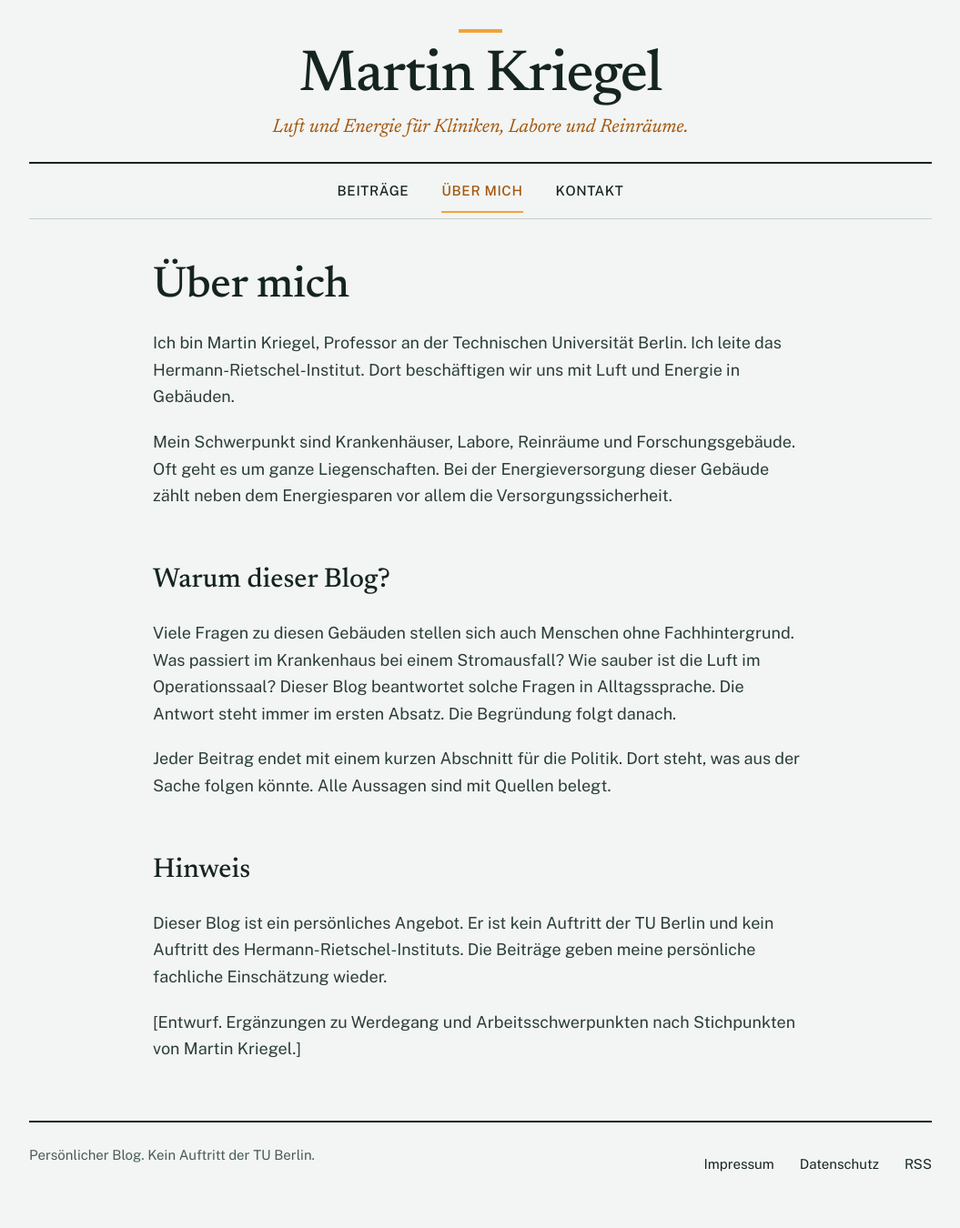
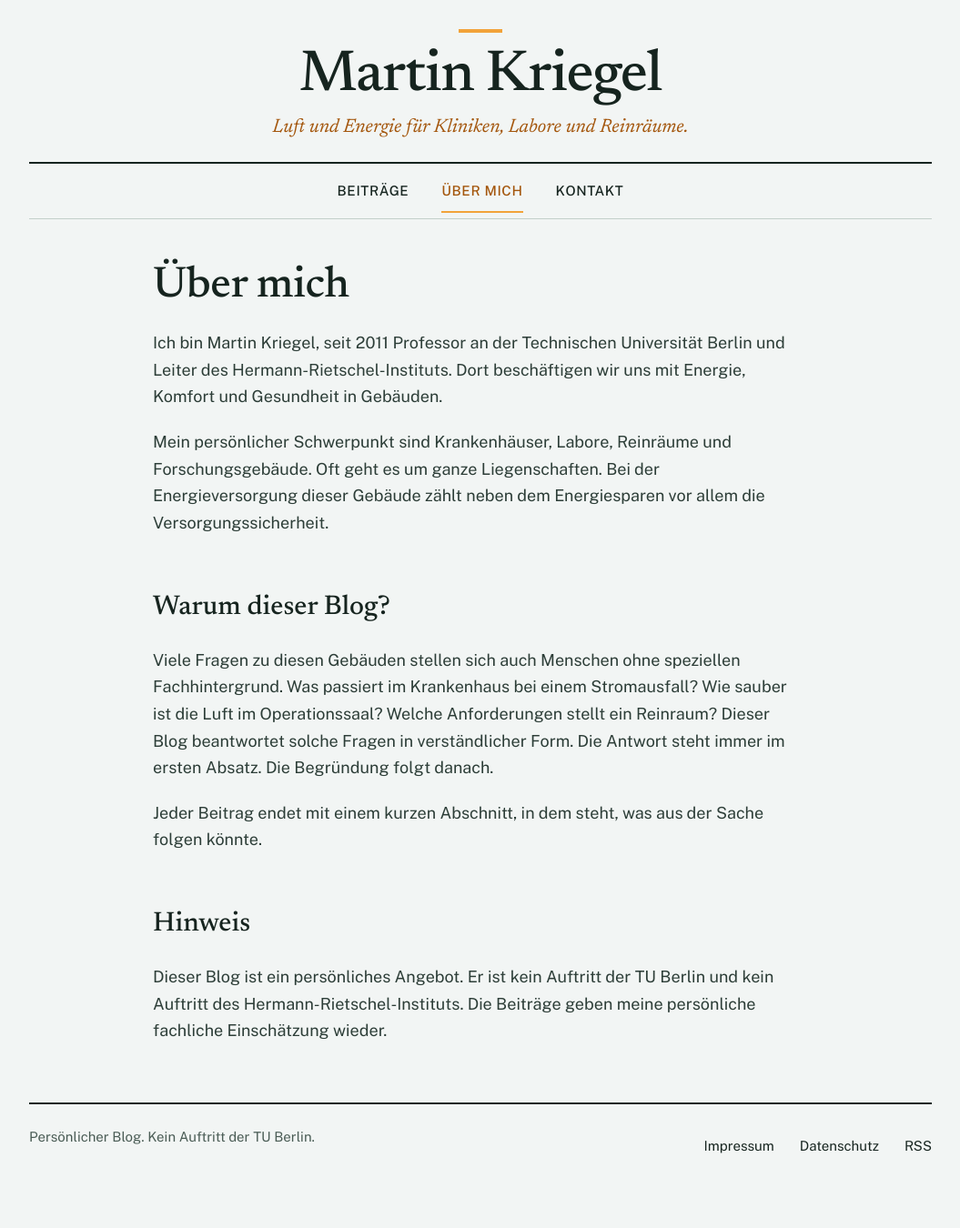
Before and after one commit to 6wgv9g46vr-hash/martinkriegel.de, a Jekyll site: the page built from ueber-mich.md, in a window 1280 px wide. Shown: the whole page at 91% size, without its empty margins (112-1167 px from the left). Built offline with Jekyll 4.4.1, drawn with Linux system fonts in a browser that asks for light colours.

Commit message:
Beitrag 1, Fassung 6: Änderungen von Martin Kriegel übernommen; Über mich: Text von Martin Kriegel; Datenschutz: Postfach über iCloud Mail
Co-Authored-By: Claude Fable 5.1 <noreply@anthropic.com>
Claude-Session: https://claude.ai/code/session_01CXZ8yj4PFtrVaR7nfhfwp7

```diff
--- a/ueber-mich.md
+++ b/ueber-mich.md
@@ -4,18 +4,16 @@ permalink: /ueber-mich/
 description: Martin Kriegel, Professor an der TU Berlin und Leiter des Hermann-Rietschel-Instituts, über diesen Blog.
 ---
 
-Ich bin Martin Kriegel, Professor an der Technischen Universität Berlin. Ich leite das Hermann-Rietschel-Institut. Dort beschäftigen wir uns mit Luft und Energie in Gebäuden.
+Ich bin Martin Kriegel, seit 2011 Professor an der Technischen Universität Berlin und Leiter des Hermann-Rietschel-Instituts. Dort beschäftigen wir uns mit Energie, Komfort und Gesundheit in Gebäuden.
 
-Mein Schwerpunkt sind Krankenhäuser, Labore, Reinräume und Forschungsgebäude. Oft geht es um ganze Liegenschaften. Bei der Energieversorgung dieser Gebäude zählt neben dem Energiesparen vor allem die Versorgungssicherheit.
+Mein persönlicher Schwerpunkt sind Krankenhäuser, Labore, Reinräume und Forschungsgebäude. Oft geht es um ganze Liegenschaften. Bei der Energieversorgung dieser Gebäude zählt neben dem Energiesparen vor allem die Versorgungssicherheit.
 
 ## Warum dieser Blog?
 
-Viele Fragen zu diesen Gebäuden stellen sich auch Menschen ohne Fachhintergrund. Was passiert im Krankenhaus bei einem Stromausfall? Wie sauber ist die Luft im Operationssaal? Dieser Blog beantwortet solche Fragen in Alltagssprache. Die Antwort steht immer im ersten Absatz. Die Begründung folgt danach.
+Viele Fragen zu diesen Gebäuden stellen sich auch Menschen ohne speziellen Fachhintergrund. Was passiert im Krankenhaus bei einem Stromausfall? Wie sauber ist die Luft im Operationssaal? Welche Anforderungen stellt ein Reinraum? Dieser Blog beantwortet solche Fragen in verständlicher Form. Die Antwort steht immer im ersten Absatz. Die Begründung folgt danach.
 
-Jeder Beitrag endet mit einem kurzen Abschnitt für die Politik. Dort steht, was aus der Sache folgen könnte. Alle Aussagen sind mit Quellen belegt.
+Jeder Beitrag endet mit einem kurzen Abschnitt, in dem steht, was aus der Sache folgen könnte.
 
 ## Hinweis
 
 Dieser Blog ist ein persönliches Angebot. Er ist kein Auftritt der TU Berlin und kein Auftritt des Hermann-Rietschel-Instituts. Die Beiträge geben meine persönliche fachliche Einschätzung wieder.
-
-[Entwurf. Ergänzungen zu Werdegang und Arbeitsschwerpunkten nach Stichpunkten von Martin Kriegel.]
```
Also changed, not shown: _drafts/stromausfall-im-krankenhaus.md (+3 -3 lines), datenschutz.md (+1 -1 lines).
